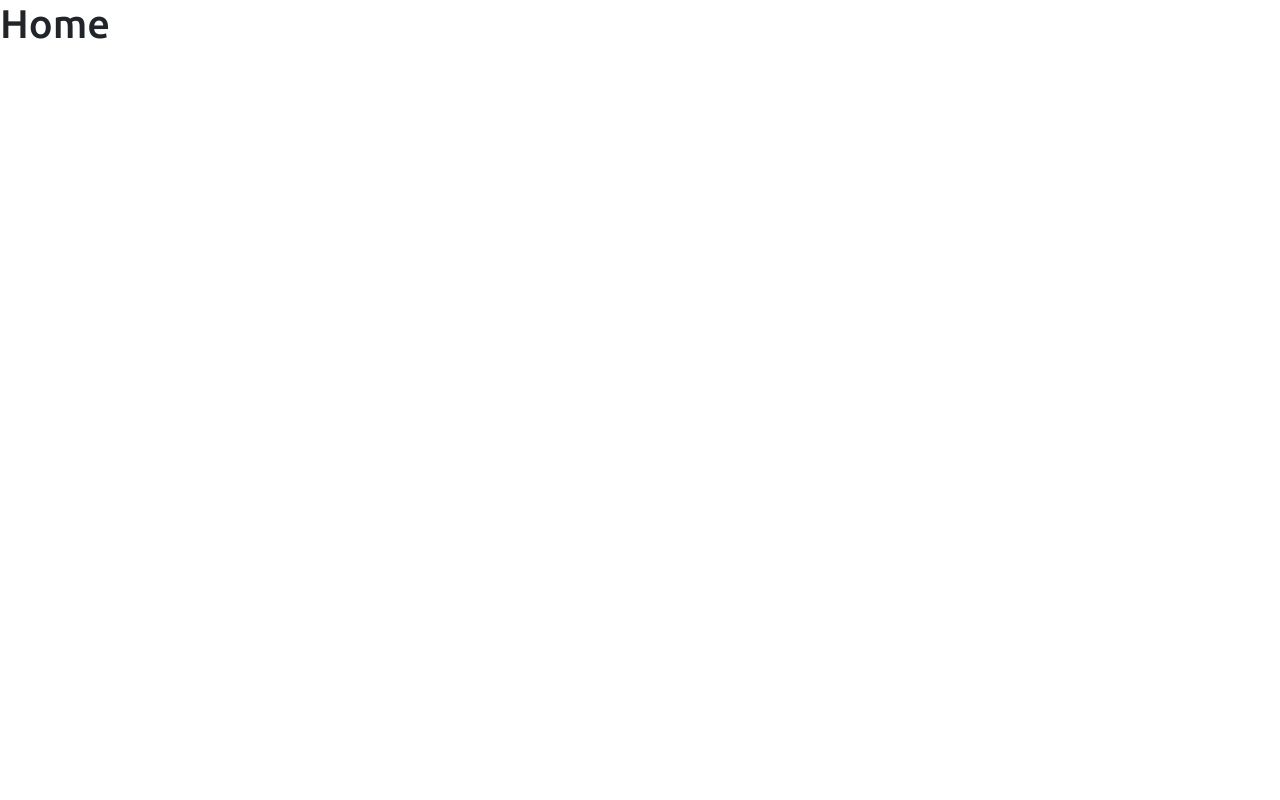
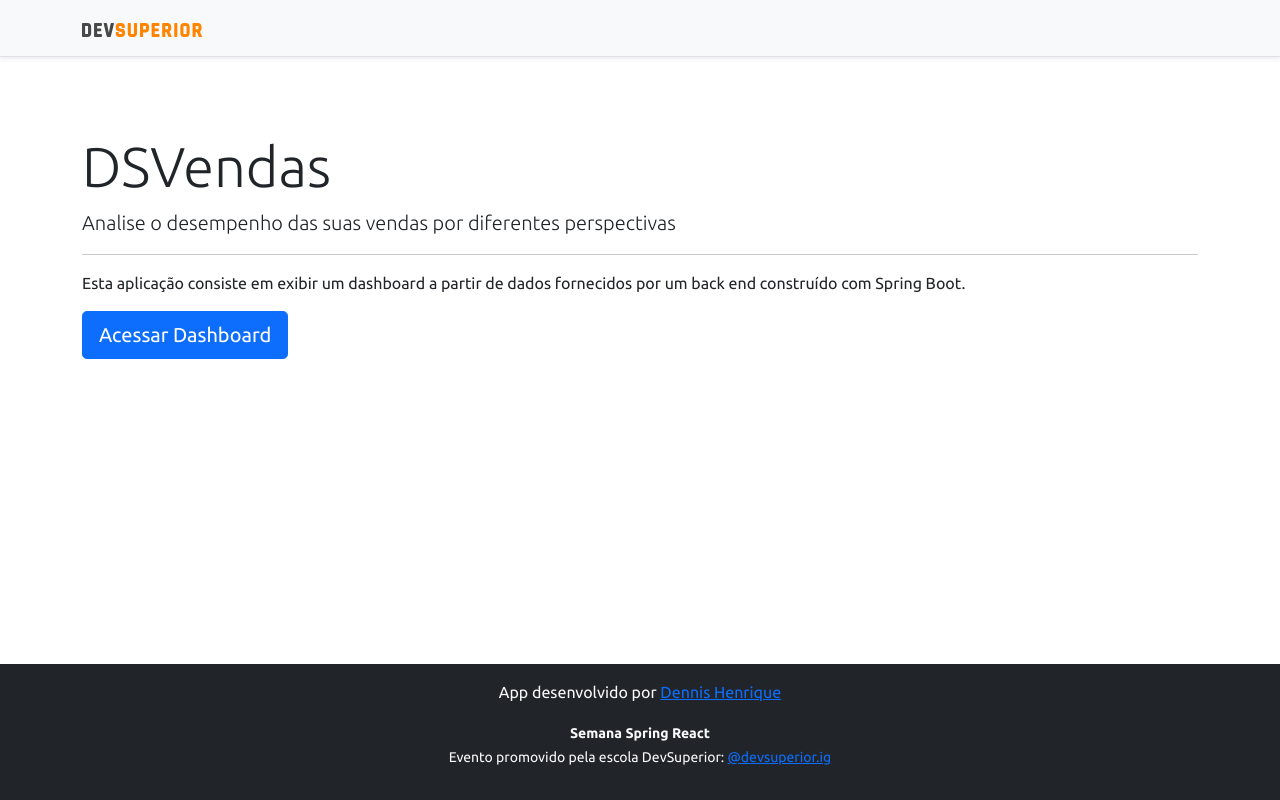
Before and after one commit to gomesvelloso/projeto-sds5, a React (Create React App) app in the folder frontend/: page / in a window 1280 px wide. Built offline with nearby package versions, Linux system fonts and the light colour scheme.

Commit message:
Home, navigation

```diff
--- a/frontend/src/components/NavBar/index.tsx
+++ b/frontend/src/components/NavBar/index.tsx
@@ -1,11 +1,14 @@
 import ImgDsDark from 'assets/img/ds-dark.svg';
+import { Link } from 'react-router-dom';
 
 const NavBar = () => {
     return (
         <div className="d-flex flex-column flex-md-row align-items-center p-3 px-md-4 mb-3 bg-light border-bottom shadow-sm">
             <div className="container">
                 <nav className="my-2 my-md-0 mr-md-3">
-                <img src={ImgDsDark} alt="DevSuperior" width="120" />
+                    <Link to="/">
+                        <img src={ImgDsDark} alt="DevSuperior" width="120" />
+                    </Link>
                 </nav>
             </div>
         </div>
--- a/frontend/src/pages/Home/index.tsx
+++ b/frontend/src/pages/Home/index.tsx
@@ -1,8 +1,24 @@
+import Footer from "components/Footer";
+import NavBar from "components/NavBar";
+import { Link } from "react-router-dom";
+
 const Home = () => {
     return (
-        <div>
-           <h1>Home</h1>
+        <>
+        <NavBar/>
+        <div className="container">
+            <div className="jumbotron" style={{marginTop:60}}>
+                <h1 className="display-4">DSVendas</h1>
+                <p className="lead">Analise o desempenho das suas vendas por diferentes perspectivas</p>
+                <hr/>
+                <p>Esta aplicação consiste em exibir um dashboard a partir de dados fornecidos por um back end construído com Spring Boot.</p>
+                <Link to="/dashboard" className="btn btn-primary btn-lg">
+                    Acessar Dashboard
+                </Link>
+            </div>
         </div>
+        <Footer/>
+        </>
     );
 }
 
```
